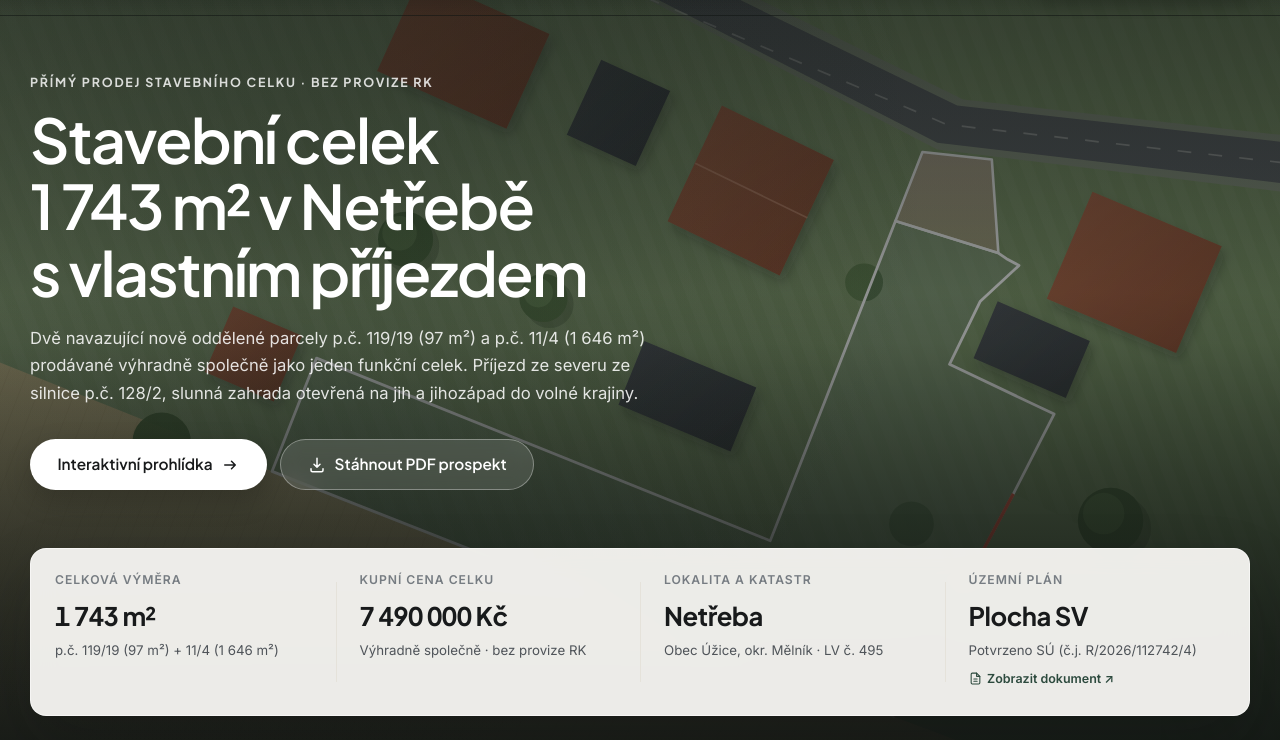
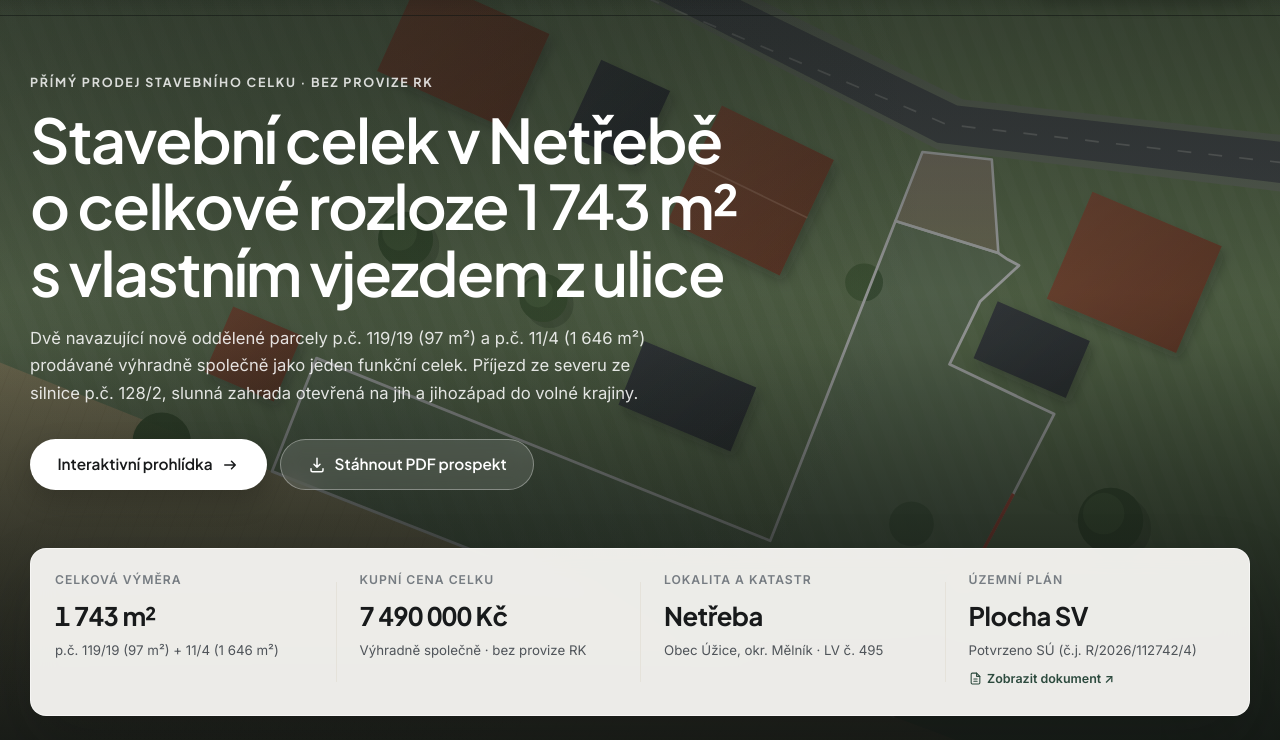
Before and after one commit to r98771-hue/uzij-si, a plain HTML site: page docs/netreba/index.html in a window 1280 px wide. Shown: the part 60-800 px from the top of the page. Drawn offline with Linux system fonts and the light colour scheme.

Commit message:
Hero title in three lines

```diff
--- a/docs/netreba/data.js
+++ b/docs/netreba/data.js
@@ -37,7 +37,7 @@ window.SITE_DATA = {
   // 1. Úvodní Hero sekce
   hero: {
     eyebrow: "Přímý prodej stavebního celku · bez provize RK",
-    title: "Stavební celek 1 743 m² v Netřebě s vlastním příjezdem",
+    title: "Stavební celek v Netřebě\no celkové rozloze 1 743 m²\ns vlastním vjezdem z ulice",
     subtitle:
       "Dvě navazující nově oddělené parcely p.č. 119/19 (97 m²) a p.č. 11/4 (1 646 m²) prodávané výhradně společně jako jeden funkční celek. Příjezd ze severu ze silnice p.č. 128/2, slunná zahrada otevřená na jih a jihozápad do volné krajiny.",
     backgroundImage: "assets/hero-drone-marked.svg",
--- a/docs/netreba/styles.css
+++ b/docs/netreba/styles.css
@@ -2178,3 +2178,5 @@ p {
     animation-duration: 0.01ms !important;
   }
 }
+
+#hero-title{white-space:pre-line}
```
